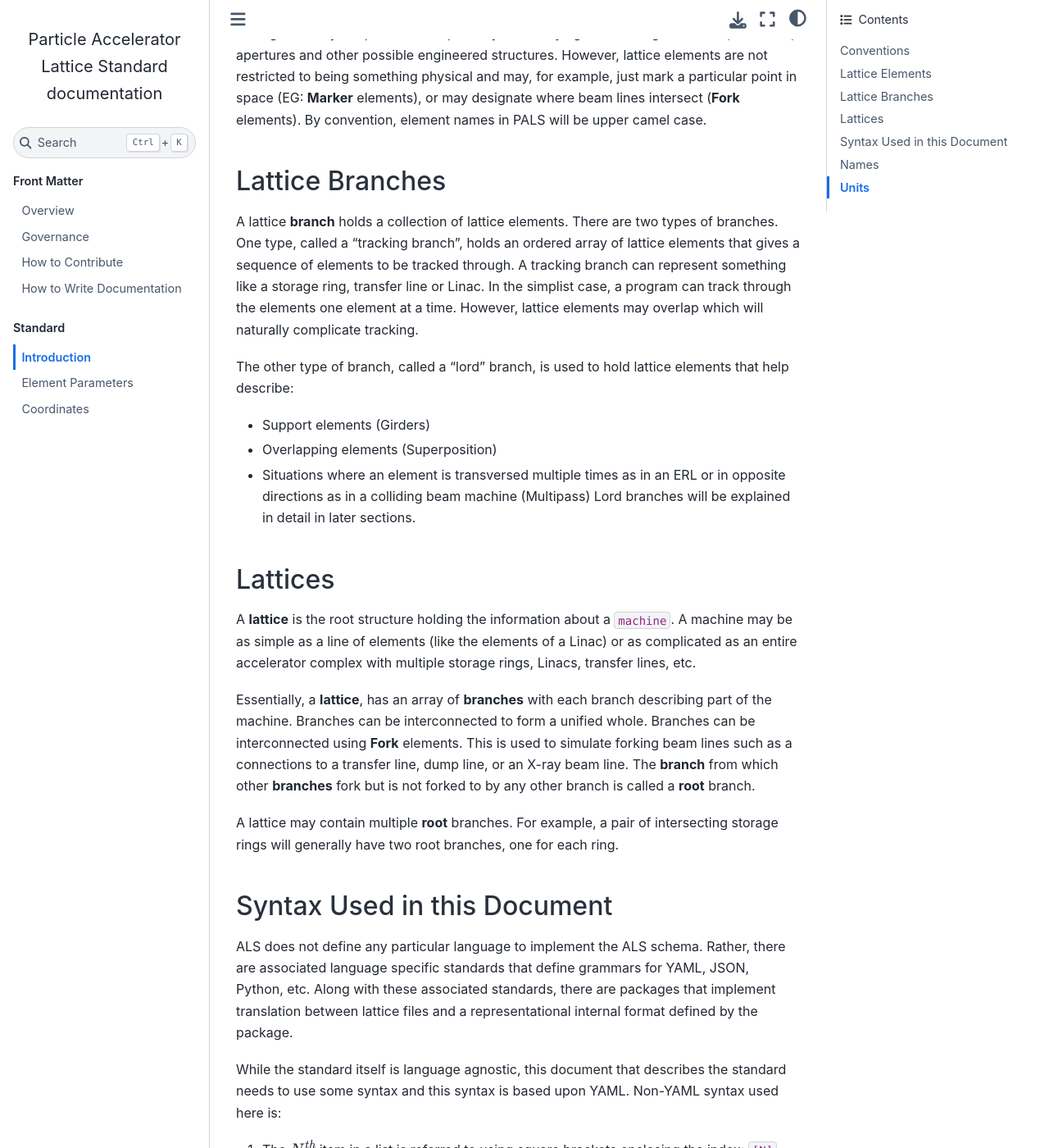
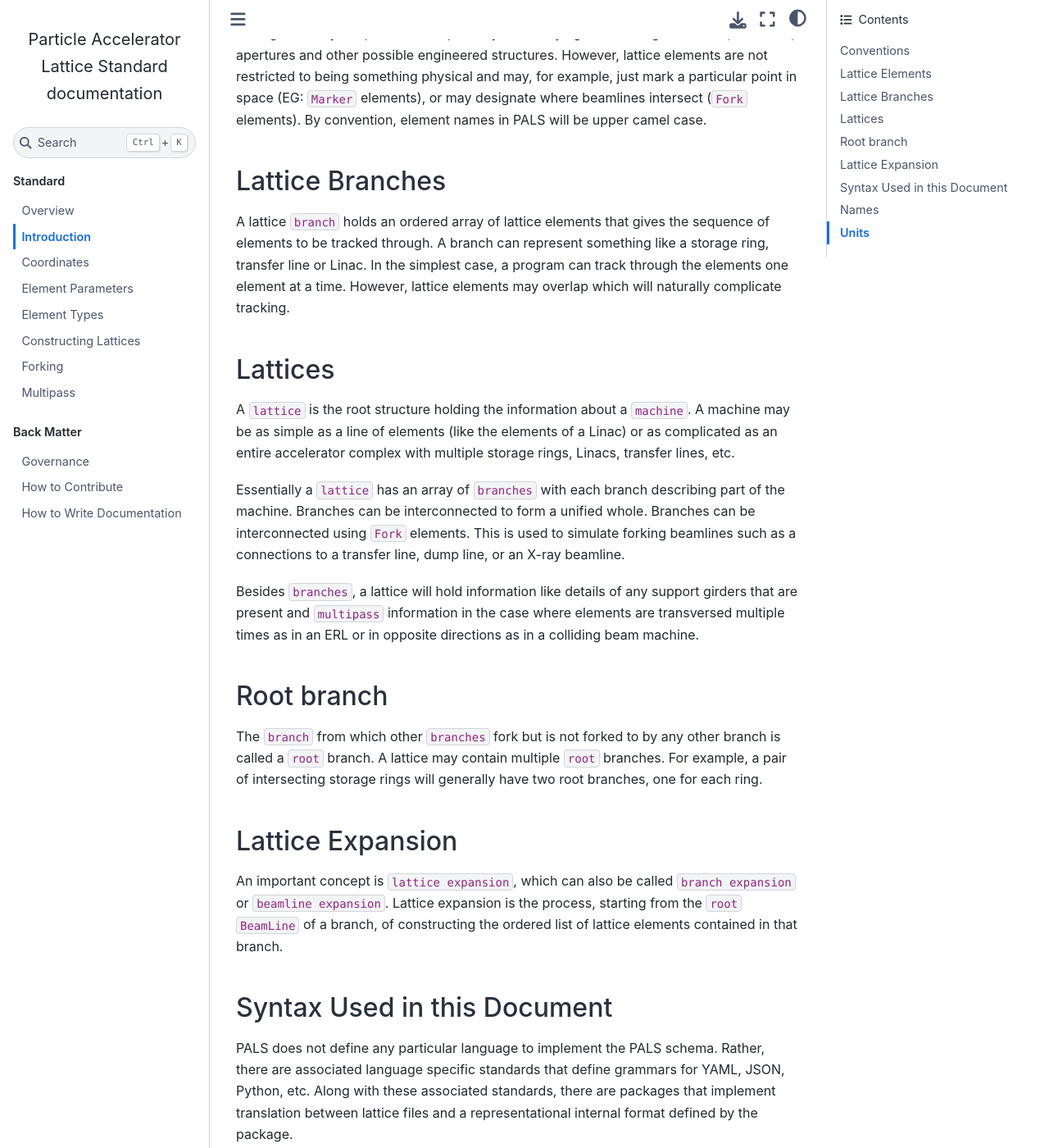
Before and after one commit to campa-consortium/lattice-standard, a Sphinx documentation site: the page built from source/introduction.md, in a window 1280 px wide and 1400 px high, scrolled down 489 px. Shown: the whole window at 82% size. Built offline with Sphinx 7.4.7 and the Sphinx Book theme 1.1.4, drawn with Linux system fonts in a browser that asks for light colours; some of the changed text lies outside the part shown.

Commit message:
Lattice construction standard (#39)

````diff
--- a/conda.yml
+++ b/conda.yml
@@ -1,4 +1,4 @@
-# For local development, create the environment like this:
+# For local development, from your lattice-standard directory, create the environment like this:
 #   conda env create -y -f conda.yml
 #   conda activate lattice-standard
 #
--- /dev/null
+++ b/source/forking.md
@@ -0,0 +1,4 @@
+(c:forking)=
+# Forking
+
+Under construction...
--- a/source/introduction.md
+++ b/source/introduction.md
@@ -16,47 +21,60 @@ quadrupole, or a diffracting crystal. A lattice element may define a region in s
 distinguished by the presence of (possibly time-varying) electromagnetic fields,
 materials, apertures and other possible engineered structures. However, lattice elements
 are not restricted to being something physical and may, for example, just mark a particular point in space
-(EG: **Marker** elements), or may designate where beam lines intersect (**Fork** elements).
+(EG: `Marker` elements), or may designate where beamlines intersect (`Fork` elements).
 By convention, element names in PALS will be upper camel case.
 
-
+%---------------------------------------------------------------------------------------------------
+(s:branches)=
 ## Lattice Branches
 
-A lattice **branch** holds a collection of lattice elements.
-There are two types of branches. One type, called a "tracking branch", holds
-an ordered array of lattice elements that gives a
-sequence of elements to be tracked through. A tracking branch can represent something like a
-storage ring, transfer line or Linac.
-In the simplist case, a program can track through the elements one element at a time.
+A lattice `branch` holds an ordered array of lattice elements
+that gives the sequence of elements to be tracked through.
+A branch can represent something like a storage ring, transfer line or Linac.
+In the simplest case, a program can track through the elements one element at a time.
 However, lattice elements may overlap which will naturally complicate tracking.
 
-The other type of branch, called a "lord" branch, is used to hold lattice elements that help describe:
-- Support elements (Girders)
-- Overlapping elements (Superposition)
-- Situations where an element is transversed multiple times as in an ERL or in opposite directions
-as in a colliding beam machine (Multipass)
-Lord branches will be explained in detail in later sections.
-
+%---------------------------------------------------------------------------------------------------
+(s:lattices)=
 ## Lattices
 
-A **lattice** is the root structure holding the information about a
+A `lattice` is the root structure holding the information about a
 ``machine``. A machine may be as simple as a line of elements (like the elements of a Linac) or
 as complicated as an entire accelerator complex with multiple storage rings, Linacs, transfer
 lines, etc.
 
-Essentially, a **lattice**, has an array of **branches** with each branch describing part of the
+Essentially a `lattice` has an array of `branches` with each branch describing part of the
 machine. Branches can be interconnected to form a unified whole.
-Branches can be interconnected using **Fork** elements.
-This is used to simulate forking beam lines such as a connections to a transfer line, dump line, or an
-X-ray beam line. The **branch** from which other **branches** fork but is not forked to by any
-other branch is called a **root** branch.
+Branches can be interconnected using `Fork` elements.
+This is used to simulate forking beamlines such as a connections to a transfer line, dump line, or an
+X-ray beamline.
 
-A lattice may contain multiple **root** branches. For example, a pair of intersecting storage
+Besides `branches`, a lattice will hold information like details of any support girders that are
+present and `multipass` information in the case where elements are transversed multiple times
+as in an ERL or in opposite directions as in a colliding beam machine.
+
+%---------------------------------------------------------------------------------------------------
+(s:root)=
+## Root branch
+
+The `branch` from which other `branches` fork but is not forked to by any
+other branch is called a `root` branch.
+A lattice may contain multiple `root` branches. For example, a pair of intersecting storage
 rings will generally have two root branches, one for each ring.
 
+%---------------------------------------------------------------------------------------------------
+(s:expansion)=
+## Lattice Expansion
+
+An important concept is `lattice expansion`, which can also be called `branch expansion` or
+`beamline expansion`. Lattice expansion is the process, starting from the `root` `BeamLine`
+of a branch, of constructing the ordered list of lattice elements contained in that branch.
+
+%---------------------------------------------------------------------------------------------------
+(s:syntax)=
 ## Syntax Used in this Document
 
-ALS does not define any particular language to implement the ALS schema. Rather, there are associated
+PALS does not define any particular language to implement the PALS schema. Rather, there are associated
 language specific standards that define grammars for YAML, JSON, Python, etc. Along with these
 associated standards, there are packages that implement translation between lattice files and a representational
 internal format defined by the package.
@@ -92,18 +110,22 @@ this_group:
   - key2: value2
   - key3: value3
 ```
-The first represents an unordered dictionary of key, value pairs and the second represents an ordered
-dictionary.
+The first represents an unordered dictionary of key-value pairs and the second represents an ordered
+dictionary of key-value pairs.
 
+%---------------------------------------------------------------------------------------------------
+(s:names)=
 ## Names
 
-Many constructs in the standard like lattice elements, branches, parameter groups, etc may have
+Many constructs in the standard like lattice elements, branches, parameter groups, etc., may have
 an associated name. To ensure seamless translation to particular languages, all names must conform
 to the following:
 - A name must start with a letter or the underscore character
 - A name cannot start with a number
-- A name can only contain alpha-numeric characters and underscores (A-z, 0-9, and _ )
+- A name can only contain alpha-numeric characters and underscores (A-Z, a-z, 0-9, and _ )
 
+%---------------------------------------------------------------------------------------------------
+(s:units)=
 ## Units
 
 The lattice standard uses SI except for energy which uses `eV`.
--- /dev/null
+++ b/source/multipass.md
@@ -0,0 +1,4 @@
+(c:multipass)=
+# Multipass
+
+Under construction...
````
Also changed, not shown: other parts of source/introduction.md (+6 -1 lines), source/constructing-lattices.md (added, +366 -0 lines), source/coordinates.md (+15 -16 lines), source/element-parameters.md (renamed from source/element_parameters.md, +3 -3 lines), source/element-types.md (added, +4 -0 lines), source/how-to-write-docs.md (renamed from source/how_to_write_docs.md, +8 -6 lines), source/index.md (+12 -8 lines), source/figures/superimpose.svg (added), 1 other file.
